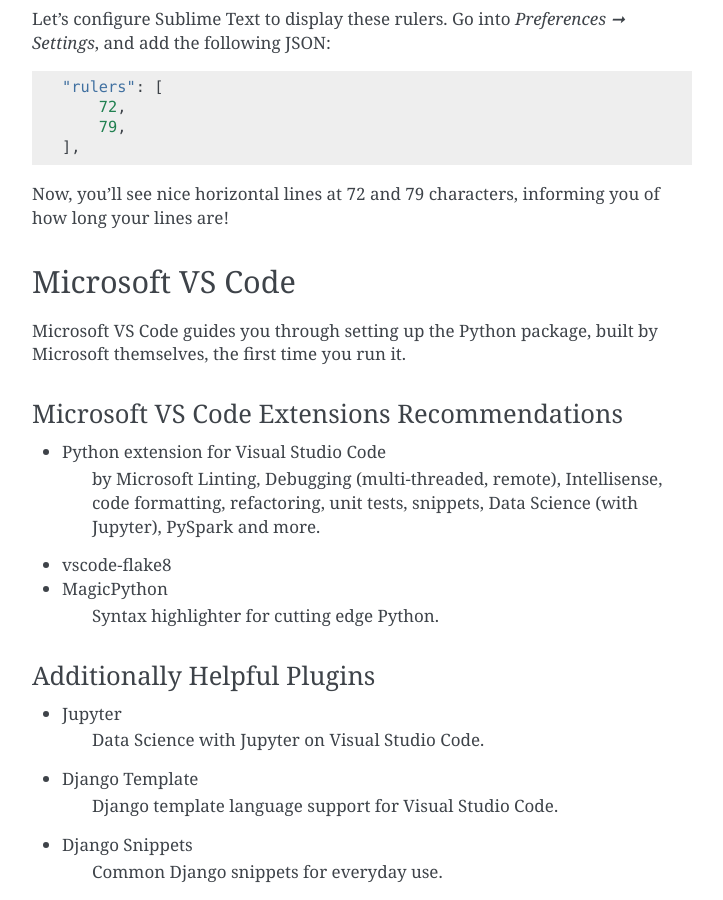
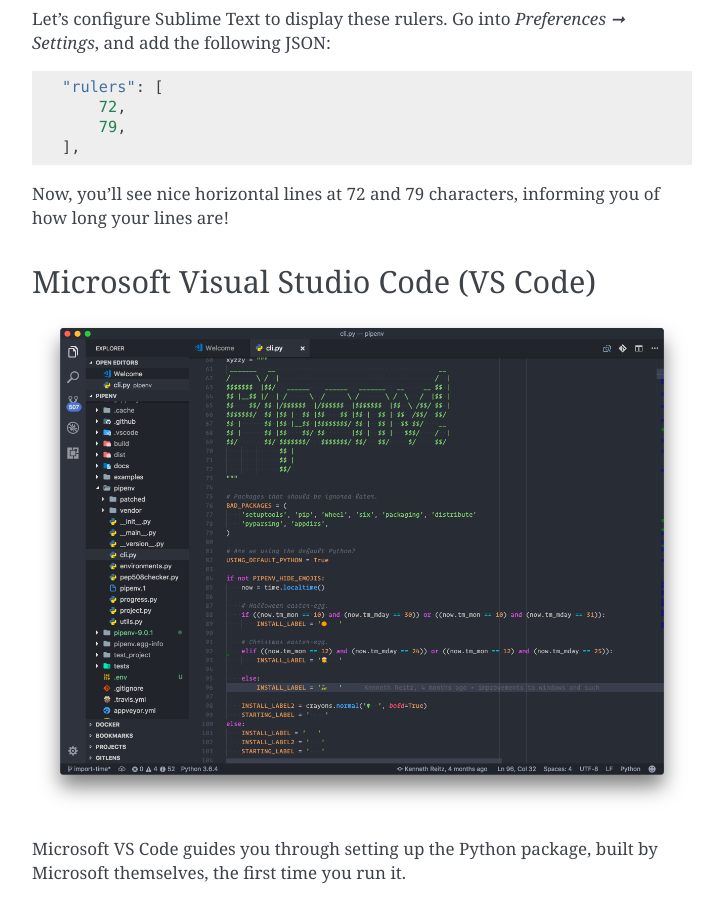
Before and after one commit to kennethreitz-archive/howtopython.org, a Sphinx documentation site: the page built from source/editor.rst, in a window 1280 px wide and 900 px high, scrolled down 2444 px. Shown: the whole window, without its empty margins (388-1111 px from the left). Built offline with Sphinx 7.4.7, drawn with Linux system fonts in a browser that asks for light colours; pages that are not in the unit, such as notebooks, are missing from menus.

Commit message:
vscode image
Signed-off-by: Kenneth Reitz <me@kennethreitz.org>

```diff
--- a/source/editor.rst
+++ b/source/editor.rst
@@ -82,8 +82,10 @@
 
 
 
-Microsoft VS Code
------------------
+Microsoft Visual Studio Code (VS Code)
+--------------------------------------
+
+.. image:: /_static/vscode.png
 
 Microsoft VS Code guides you through setting up the Python package, built by Microsoft themselves, the first time you run it.
 
```
Also changed, not shown: source/_static/vscode.png (added).
